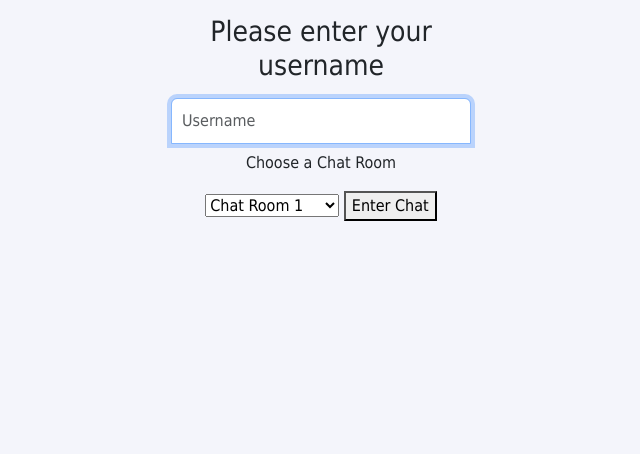
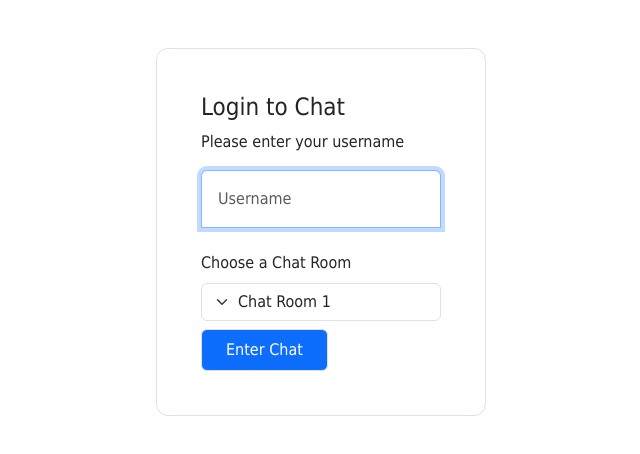
Before and after one commit to domnatz/cfn_chatsys, a website: page public/index.html in a window 1280 px wide. Shown: the whole page, without its empty margins (319-959 px from the left). Drawn offline with nearby package versions, Linux system fonts and the light colour scheme; a web font is replaced by a local one.

Commit message:
New Changes to UI

```diff
--- a/package.json
+++ b/package.json
@@ -15,5 +15,8 @@
     "@types/socket.io": "^3.0.2",
     "express": "^4.18.2",
     "socket.io": "^4.6.1"
+  },
+  "devDependencies": {
+    "tailwindcss": "^3.4.16"
   }
 }
--- a/public/css/styles.css
+++ b/public/css/styles.css
@@ -1,3 +1,7 @@
+@tailwind base;
+@tailwind components;
+@tailwind utilities;
+
 @font-face {
   font-family: "persian01";
   /* Replace the font URLs with appropriate CDNs or local file paths */
@@ -23,7 +27,7 @@
 
 body {
   font-family: "persian02", tahoma;
-  background: #f4f5fb;
+  background: #ffffff;
   margin: 0;
   height: 100%;
   padding: 0;
@@ -37,8 +41,9 @@ body {
 .form-signin {
   width: 100%;
   max-width: 330px;
-  padding: 15px;
+  padding: 20px;
   margin: auto;
+  border-radius: 12px;
 }
 .form-signin .checkbox {
   font-weight: 400;
@@ -47,7 +52,7 @@ body {
   position: relative;
   box-sizing: border-box;
   height: auto;
-  padding: 10px;
+  padding: 16px 16px 16px 16px;
   font-size: 16px;
 }
 .form-signin .form-control:focus {
--- a/public/index.html
+++ b/public/index.html
@@ -9,26 +9,39 @@
   <title>Chat Login</title>
 </head>
 
-<body class="ltr text-center">
-  <form id="nicknameForm" class="form-signin">
-    <h1 class="h3 mb-3 font-weight-normal">
+<body class="text-left flex flex-col items-center">
+  <form id="nicknameForm" class="form-signin border border-gray-50 mt-5">
+
+    <div class="my-4 mx-4">
+    <div class="flex flex-col">
+      <h4 class="text-left text-[16px]">
+      Login to Chat
+      </h4>
+      <p class="text-left text-gray">
         Please enter your username
-    </h1>
+      </p>
+    </div>
+
     <label for="nicknameInput" class="sr-only">Username</label>
     <input type="text" name="nickname" id="nicknameInput" class="form-control" placeholder="Username" required autofocus />
     <!-- Chat Room Selection -->
-    <label class="mt-2" for="chatrooms">Choose a Chat Room</label>
+    <label class="mt-4 text-sm"  for="chatrooms">Choose a Chat Room</label>
     <br />
-    <select name="chatrooms" id="chatrooms">
+
+    <div class="flex flex-row gap-2 mt-2">
+      <select name="chatrooms" id="chatrooms" class="form-select">
         <optgroup>
           <option value="room1">Chat Room 1</option>
           <option value="room2">Chat Room 2</option>
           <option value="room3">Chat Room 3</option>
         </optgroup>
       </select>
-    <button class="mt-3 btn-lg btn-primary btn-block" type="submit">
+
+      <button class="p-2 px-4 mt-2 rounded-sm btn text-white btn-primary border border-gray-50" type="submit">
         Enter Chat
       </button>
+    </div>
+  </div>
   </form>
   <script>
     const nicknameForm = document.getElementById("nicknameForm");
--- /dev/null
+++ b/tailwind.config.js
@@ -0,0 +1,8 @@
+/** @type {import('tailwindcss').Config} */
+module.exports = {
+  content: ["./src/**/*.{html,js}"],
+  theme: {
+    extend: {},
+  },
+  plugins: [],
+}
```
Also changed, not shown: public/chat.html (+21 -12 lines), public/css/bootstrap-rtl.css, 1 other file. Lines whose indentation alone changed are shown as unchanged.
